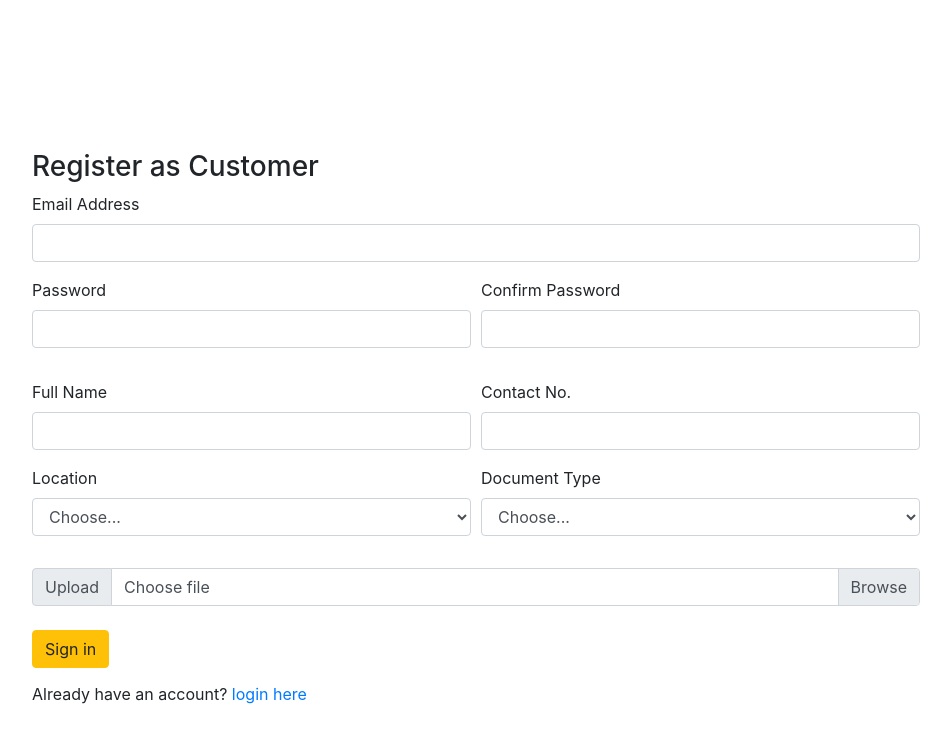
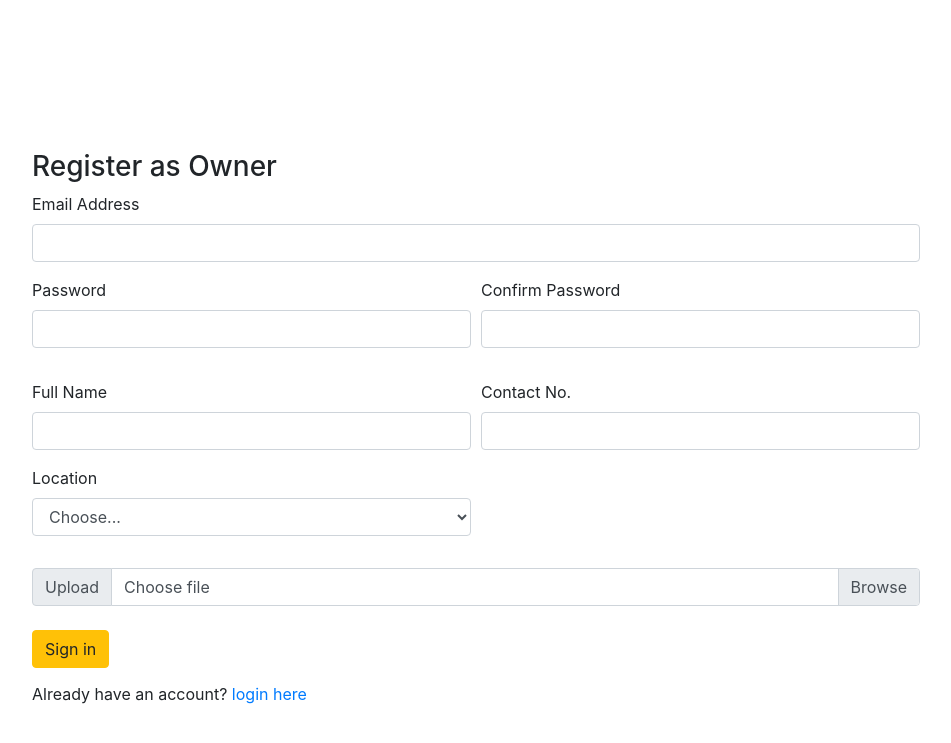
Before and after one commit to fazledyn/cycloan, a Django app: page /owner/register/ in a window 1280 px wide. Shown: the top 743 px of the page, without its empty margins (164-1115 px from the left). Run offline with Django 3.2, Linux system fonts and the light colour scheme; some libraries are stand-ins or nearby versions.

Commit message:
change in register.html and dashboard.html (both owner and customer)

```diff
--- a/core/templates/index.html
+++ b/core/templates/index.html
@@ -33,7 +33,7 @@
                 </div>
                 <button type="submit" class="btn btn-primary">Login</button>
                 <div class='form-text'>
-                    <a href="/owner/registration">Create an owner account</a>
+                    <a href="/owner/register">Create an owner account</a>
                 </div>
             </form>
         </div>
@@ -55,7 +55,7 @@
                 </div>
                 <button type="submit" class="btn btn-primary">Login</button>
                 <div class='form-text'>
-                    <a href="/customer/registration">Create a customer account</a>
+                    <a href="/customer/register">Create a customer account</a>
                 </div>
             </form>
         </div>
--- a/customer/templates/dashboard.html
+++ b/customer/templates/customer_dashboard.html
@@ -7,7 +7,7 @@
     <title>Dashboard - Customer</title>
 </head>
 <body>
-    Welcome, {{ customer_name }} !
+    Welcome, {{customer_name}} !
     <br>
     This is Customer Dashboard !
 </body>
--- a/customer/templates/register.html
+++ b/owner/templates/owner_register.html
@@ -4,7 +4,7 @@
 <head>
     <meta charset="UTF-8">
     <meta name="viewport" content="width=device-width, initial-scale=1.0">
-    <title>Register as Customer | Cycloan</title>
+    <title>Register as Owner | Cycloan</title>
 
     <link rel="stylesheet" href="https://stackpath.bootstrapcdn.com/bootstrap/4.5.2/css/bootstrap.min.css"
         integrity="sha384-JcKb8q3iqJ61gNV9KGb8thSsNjpSL0n8PARn9HuZOnIxN0hoP+VmmDGMN5t9UJ0Z" crossorigin="anonymous">
@@ -15,9 +15,9 @@
     <div class="container">
 
         <div style="margin: auto; margin-top: 150px; width: 80%;">
-            <h3>Register as Customer</h3>
+            <h3>Register as Owner</h3>
 
-            <form action="/customer/register/" method="POST">
+            <form action="/owner/register/" method="POST">
 
                 <div class="form-group">
                     <label for="email">Email Address</label>
@@ -63,16 +63,6 @@
                             <option>Khulna</option>
                         </select>
                     </div>
-
-                    <div class="form-group col-md-6">
-                        <label for="doctype">Document Type</label>
-                        <select id="doctype" class="form-control" name="doctype">
-                            <option selected>Choose...</option>
-                            <option>Birth Certificate</option>
-                            <option>National ID Card</option>
-                            <option>Passport</option>
-                        </select>
-                    </div>
                 </div>
 
                 <div class="form-group">
--- a/owner/views.py
+++ b/owner/views.py
@@ -1,3 +1,5 @@
+from typing import Dict, Any
+
 from django.db import connection
 from django.contrib import messages
 from django.shortcuts import render, redirect
@@ -36,7 +38,7 @@ class OwnerLoginView(View):
 
 class OwnerRegisterView(View):
     def get(self, request):
-        return render(request, 'register.html')
+        return render(request, 'owner_register.html')
 
     def post(self, request):
         # eikhaner o kaaj kora lagbe
@@ -55,4 +57,4 @@ class OwnerDashboardView(View):
         cursor.close()
         owner_name = result[0][0]
         context = {'owner_name': owner_name}
-        return render(request, 'dashboard.html',context)
+        return render(request, 'owner_dashboard.html', context)
```
Also changed, not shown: customer/templates/customer_register.html (renamed from owner/templates/register.html, +2 -14 lines), customer/views.py (+16 -5 lines), owner/templates/owner_dashboard.html (renamed from owner/templates/dashboard.html).
